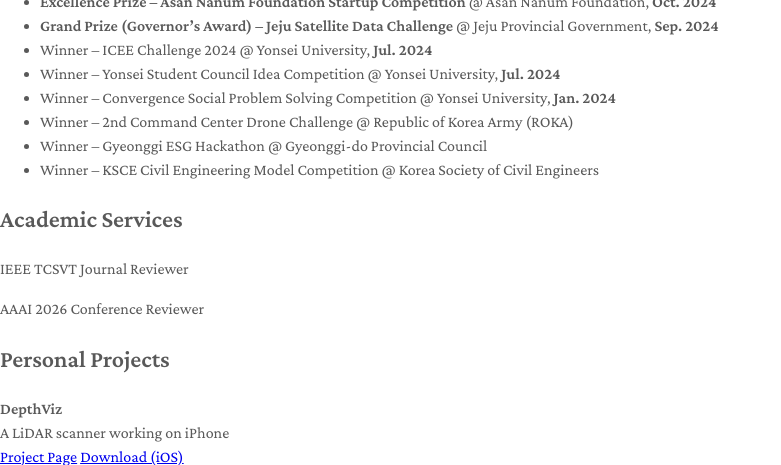
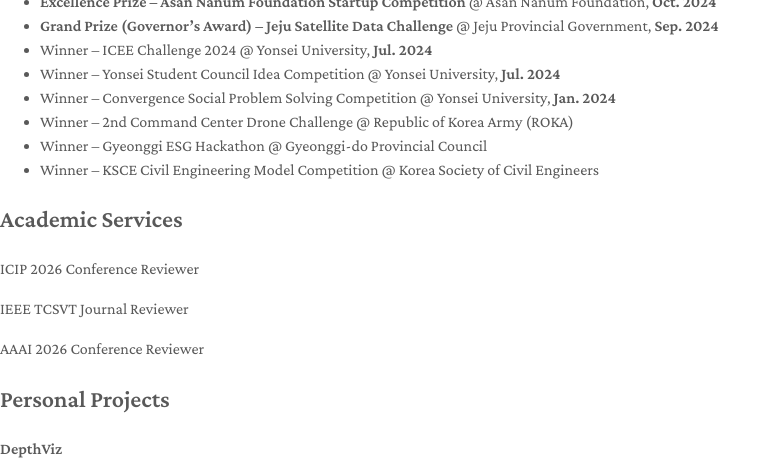
Before and after one commit to tersite1/tersite1.github.io, a Jekyll site: the page built from index.md, in a window 1280 px wide and 900 px high, scrolled down 4837 px, cut to the strip 0-465 px from the top of the window. Shown: the whole strip, without its empty margins (0-781 px from the left). Built offline with Jekyll 4.4.1, drawn with Linux system fonts in a browser that asks for light colours; a style sheet for code colours, icons or effects is not loaded; our own code applies the rules of GitHub Pages for plain Markdown files.

Commit message:
Update index.md

```diff
--- a/index.md
+++ b/index.md
@@ -82,6 +82,8 @@
 
 
 ## Academic Services
+
+ICIP 2026 Conference Reviewer
 
 IEEE TCSVT Journal Reviewer
 
```
